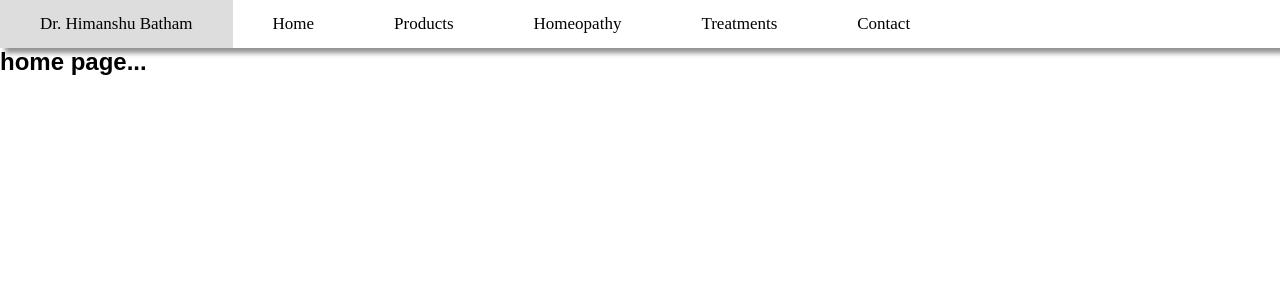
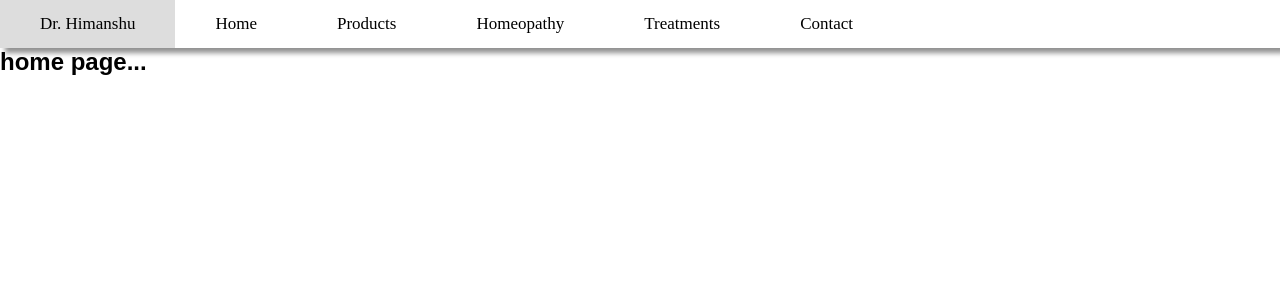
Before and after one commit to vishnu7198/Dr.Himanshu, a Next.js app: page / in a window 1280 px wide. Shown: the top 300 px of the page. Built offline with nearby package versions, Linux system fonts and the light colour scheme.

Commit message:
Update navbar.jsx

```diff
--- a/src/app/navbar.jsx
+++ b/src/app/navbar.jsx
@@ -19,7 +19,7 @@ const Navbar = () => {
         <>
             <div class="topnav" id="myTopnav">
                 {/* <a href="#home" class="active">Home</a> */}
-                <a href="#home">Dr. Himanshu Batham</a>
+                <a href="#home">Dr. Himanshu</a>
                 <a href="#home">Home</a>
                 <a href="#news">Products</a>
                 <a href="#news">Homeopathy</a>
```
